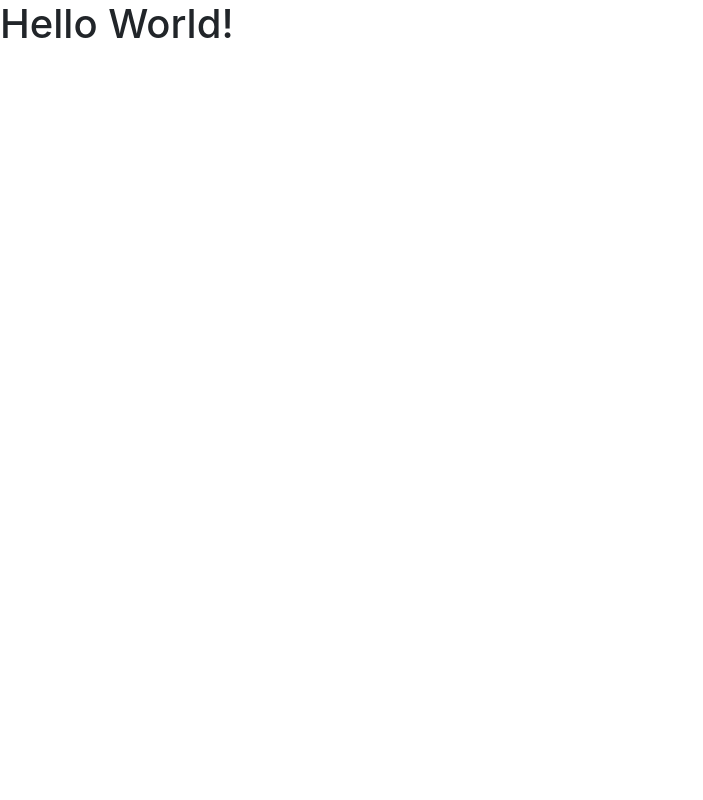
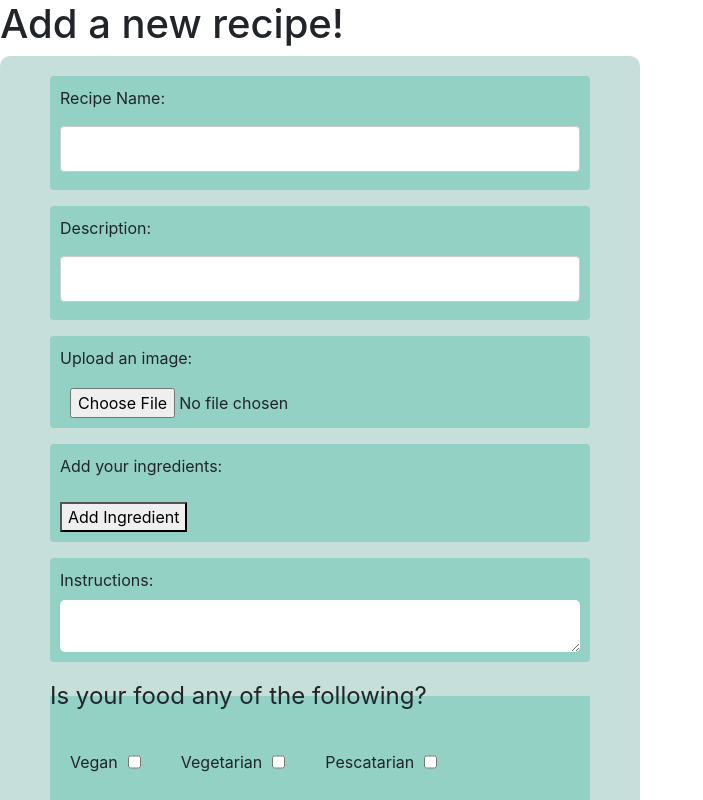
Before and after one commit to roselynle/meal-app-client, a React app: page /newrecipe in a window 1280 px wide. Shown: the top 800 px of the page, without its empty margins (0-703 px from the left). Built offline with nearby package versions, Linux system fonts and the light colour scheme.

Commit message:
import add recipe form into Add recipe

```diff
--- a/src/pages/AddRecipe/index.js
+++ b/src/pages/AddRecipe/index.js
@@ -1,9 +1,11 @@
 import React from "react";
+import { AddRecipeForm }from '../../components'
 
 const AddRecipe = () => {
     return (
         <>
-            <h1>Hello World!</h1>
+            <h1>Add a new recipe!</h1>
+            <AddRecipeForm/>
         </>
     );
 };
```
